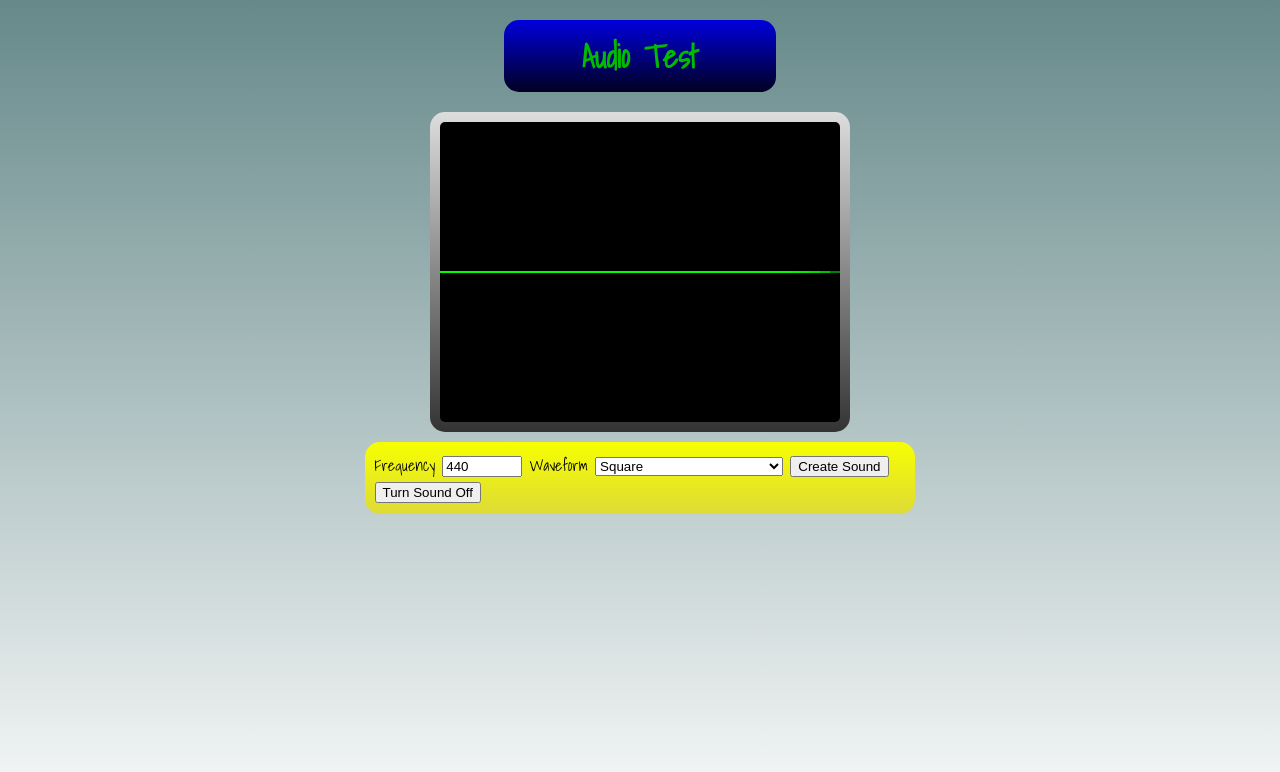
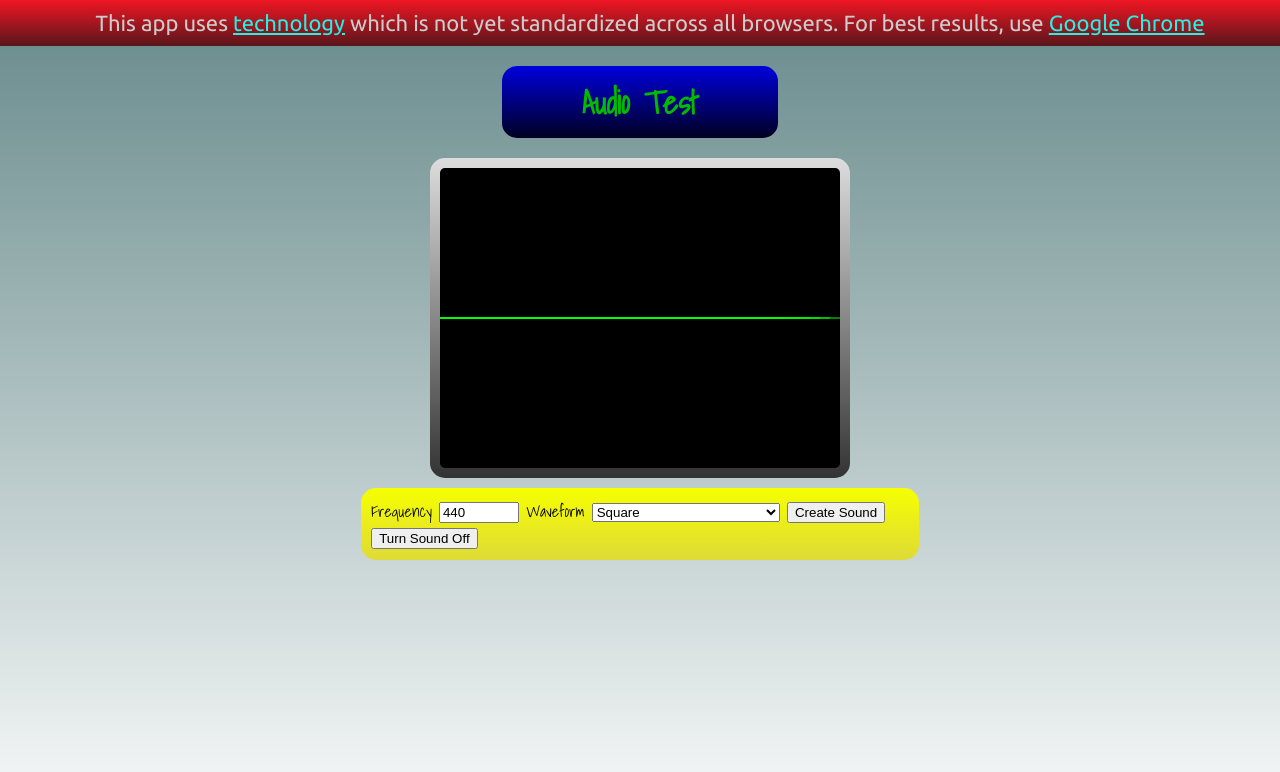
Before and after one commit to mgukowsky/browser_synth, a plain HTML site: page index.html in a window 1280 px wide. Drawn offline with nearby package versions, Linux system fonts and the light colour scheme.

Commit message:
Update styling across browsers, and add best browser notification

```diff
--- a/index.css
+++ b/index.css
@@ -1,9 +1,14 @@
 @import url(http://fonts.googleapis.com/css?family=Shadows+Into+Light);
+@import url(http://fonts.googleapis.com/css?family=Ubuntu);
 
 html {
 	height: 100%;
 	background: linear-gradient(to bottom, #66898A, #F5F7F7);
 	font-family: 'Shadows Into Light', cursive;
+}
+
+body {
+	margin: 0px;
 }
 
 h1 {
@@ -13,12 +18,18 @@ h1 {
 	margin: 20px auto;
 	padding: 10px;
 	background-image: -webkit-linear-gradient(bottom, #000022, #0000DD);
+	background-image: -o-linear-gradient(bottom, #000022, #0000DD);
+	background-image: -moz-linear-gradient(bottom, #000022, #0000DD);
+	background-image: linear-gradient(bottom, #000022, #0000DD);
 	border-radius: 15px;
 }
 
 canvas {
 	padding: 10px;
 	background-image: -webkit-linear-gradient(bottom, #333333, #DDDDDD);
+	background-image: -o-linear-gradient(bottom, #333333, #DDDDDD);
+	background-image: -moz-linear-gradient(bottom, #333333, #DDDDDD);
+	background-image: linear-gradient(bottom, #333333, #DDDDDD);
 	border-radius: 15px;
 	display: block;
 	margin: auto;
@@ -33,5 +44,29 @@ button:hover {
 	width: 42%;
 	margin: 10px auto;
 	background-image: -webkit-linear-gradient(bottom, #DEDB37, #F6FF00);
+	background-image: -o-linear-gradient(bottom, #DEDB37, #F6FF00);
+	background-image: -moz-linear-gradient(bottom, #DEDB37, #F6FF00);
+	background-image: linear-gradient(bottom, #DEDB37, #F6FF00);
 	border-radius: 15px;
 }
+
+#browser-hint {
+	display: block;
+	text-align: center;
+	color: #CCCCCC;
+	font-family: 'Ubuntu', sans-serif;
+	font-size: 22px;
+	font-style: normal;
+	width: 100%;
+	padding: 10px;
+	margin: 0px;
+	background-image: -webkit-linear-gradient(bottom, #59161B, #F01624);
+	background-image: -o-linear-gradient(bottom, #59161B, #F01624);
+	background-image: -moz-linear-gradient(bottom, #59161B, #F01624);
+	background-image: linear-gradient(bottom, #59161B, #F01624);
+	border-radius: 0px;
+}
+
+#browser-hint > a {
+	color: #26F0E3;
+}
--- a/index.html
+++ b/index.html
@@ -7,6 +7,7 @@
 	<link rel="stylesheet" href="index.css">
 </head>
 <body>
+	<i id="browser-hint">This app uses <a href='https://developer.mozilla.org/en-US/docs/Web/API/Web_Audio_API' target="_blank">technology</a> which is not yet standardized across all browsers. For best results, use <a href='http://www.google.com/chrome/' target="_blank">Google Chrome</a></i>
 	<h1>Audio Test</h1>
 	<canvas id="canvas"></canvas>
 	<form action="" id="synthesizer">
```
